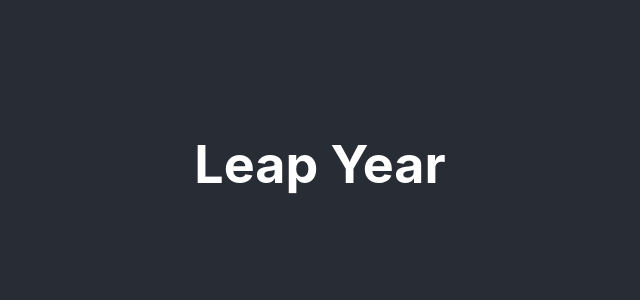
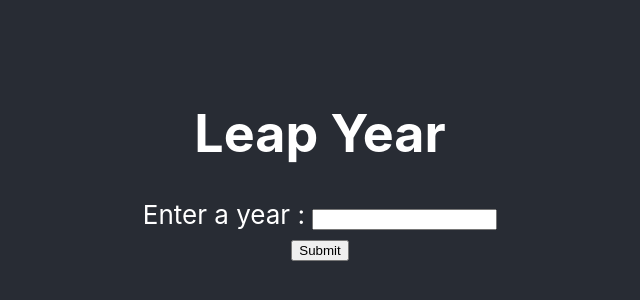
Before and after one commit to Nandita-Raksani/LeapYear-0.1, a React (Create React App) app: page / in a window 1280 px wide. Shown: the part 236-536 px from the top of the page, without its empty margins (320-960 px from the left). Built offline with nearby package versions, Linux system fonts and the light colour scheme.

Commit message:
Added that, a leap year should be divisible by 400

```diff
--- a/src/App.js
+++ b/src/App.js
@@ -1,11 +1,13 @@
 import React from 'react';
 import './App.css';
+import LeapYear from './component/LeapYear';
 
 function App() {
   return (
     <div className="App">
       <header className="App-header">
         <h1>Leap Year</h1>
+        <LeapYear/>
       </header>
     </div>
   );
--- a/src/component/LeapYear.js
+++ b/src/component/LeapYear.js
@@ -1,15 +1,34 @@
 import React from 'react';
 
 export default class LeapYear extends React.Component {
+    constructor(props) {
+        super(props);
+        this.state = {"year": ''};
+        this.state = {"isLeapYear": ''};
+        this.handleChange = this.handleChange.bind(this);
+        this.isLeapYear = this.isLeapYear.bind(this);
+      }
+
+      isLeapYear(event) {
+        var isLeapYear = this.state.year/400;
+        if(isLeapYear){
+        this.setState({"isLeapYear": "Is a Leap Year"});
+        }
+    }
+
+    handleChange(event) {
+        this.setState({"year": event.target.value});
+    }
+
     render() {
         return (
           <form>
              <label> Enter a year : </label>
-             <input type="text" />
+             <input type="text" value={this.state.year} onChange={this.handleChange}/>
              <br/>
-             <button  name="submit" > Submit</button>
+             <button  name="submit" onClick={this.isLeapYear}> Submit</button>
              <br/>
-             <label></label>
+             <label>{this.state.isLeapYear}</label>
             </form>
         );
       }
```
Also changed, not shown: 1 other file (tests, documents, lock files or other folders).
